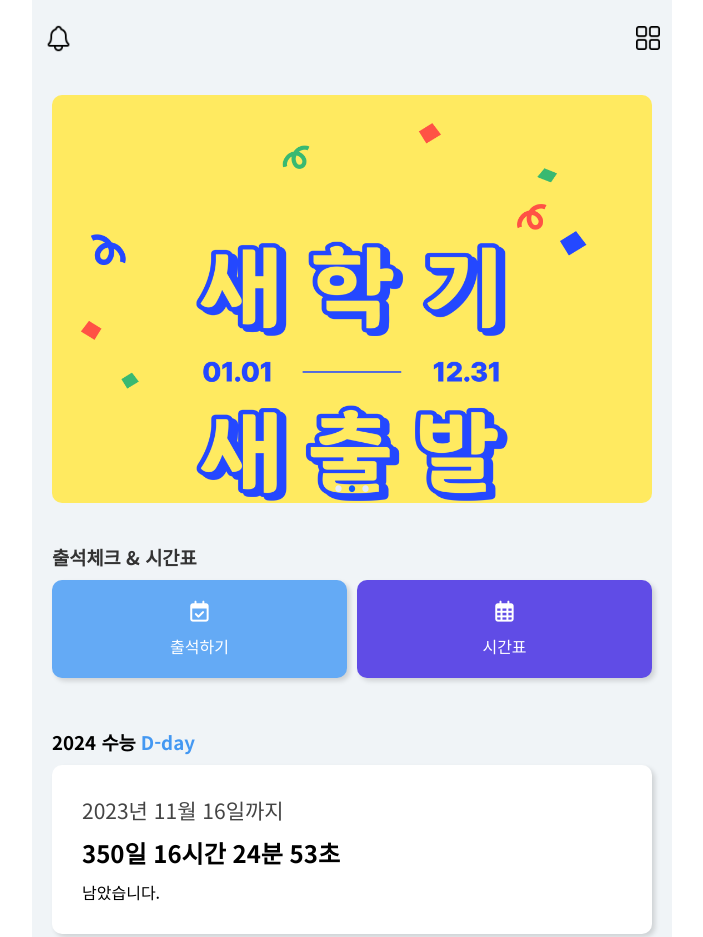
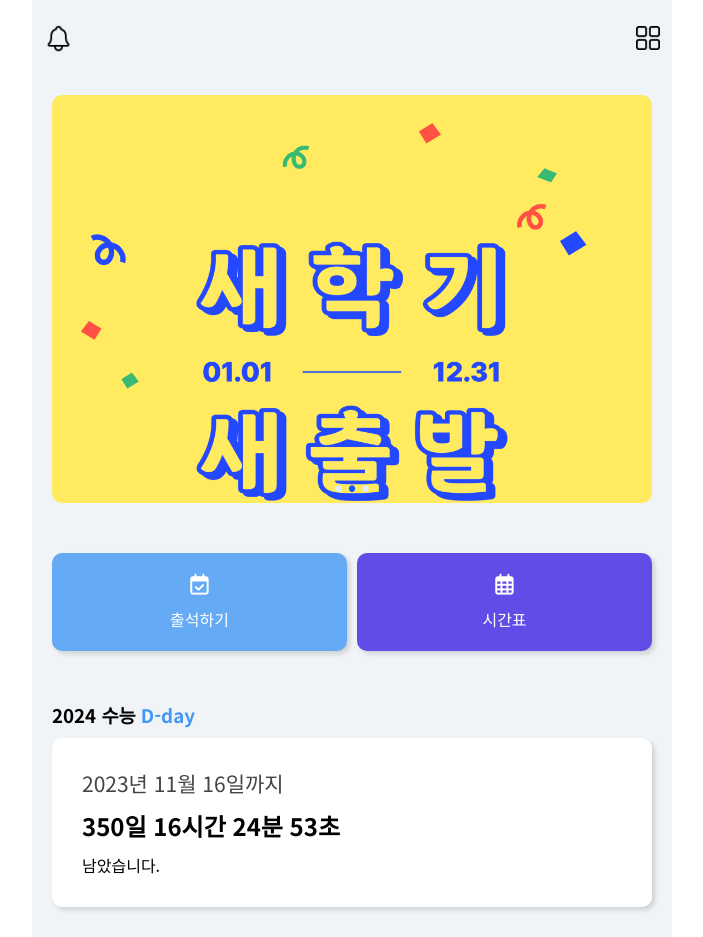
Before and after one commit to shinhee0401/CHWEDU, a plain HTML site: page main.html in a window 1280 px wide. Shown: the top 937 px of the page, without its empty margins (288-991 px from the left). Drawn offline with nearby package versions, Linux system fonts and the light colour scheme.

Commit message:
Update main.html

```diff
--- a/main.html
+++ b/main.html
@@ -95,7 +95,7 @@
 
       <!-- 출석체크/시간표 -->
       <div id="check_schedule">
-        <h3>출석체크 & 시간표</h3>
+        <!--<h3>출석체크 & 시간표</h3>-->
         <div class="check_schedule_wrap">
           <div class="check">
             <a href="./sub/attendance.html">
```
